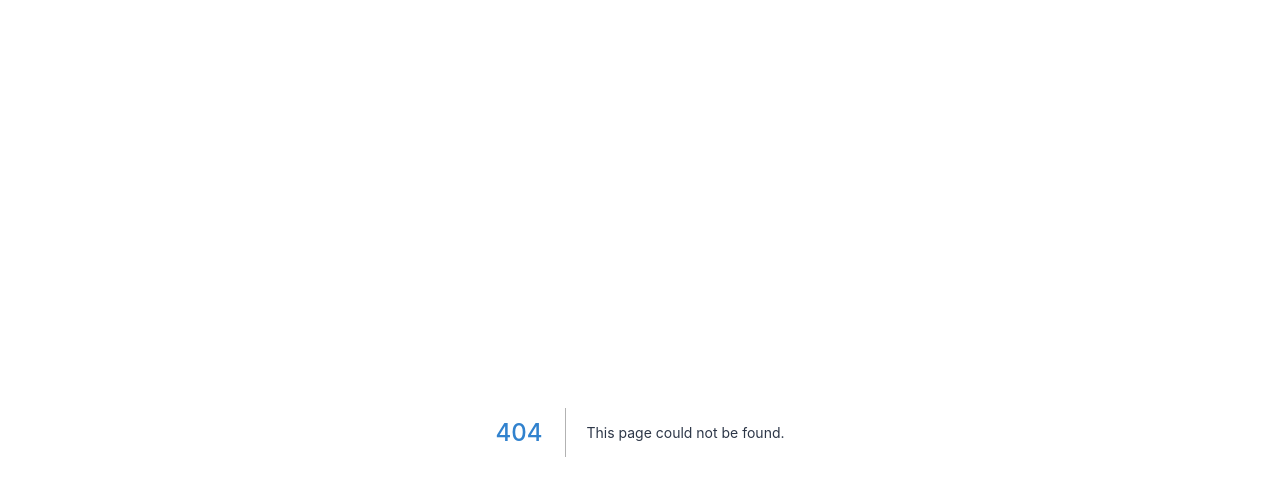
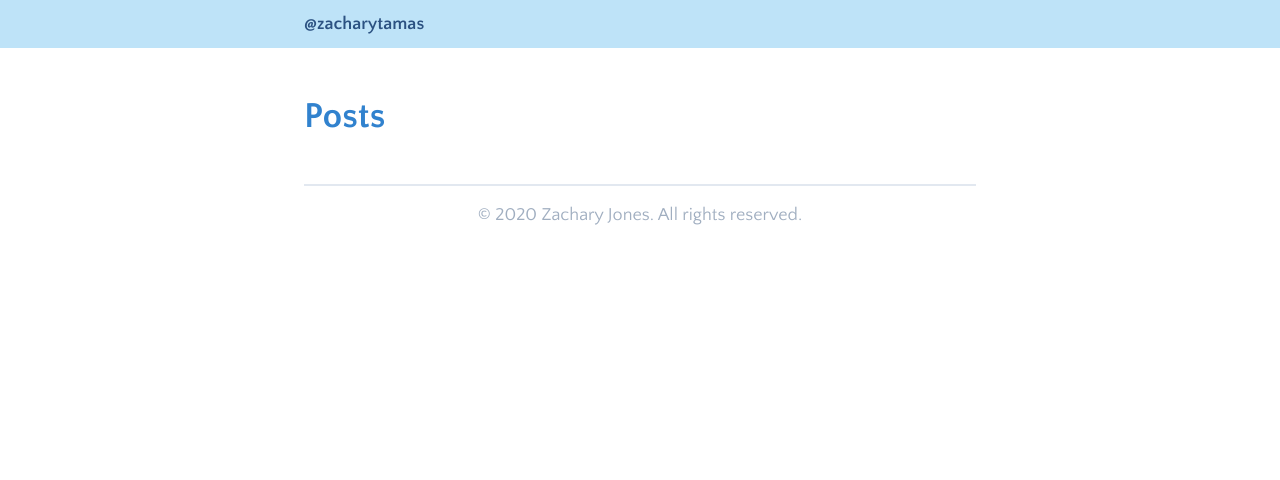
Before and after one commit to zacharytamas/hub, a Next.js app: page /posts in a window 1280 px wide. Before the commit this address had no page. Shown: the top 480 px of the page. Built offline with nearby package versions, Linux system fonts and the light colour scheme.

Commit message:
✨ Add posts index page
For now it is useless but it is there. :)

```diff
--- /dev/null
+++ b/src/pages/posts/index.tsx
@@ -0,0 +1,11 @@
+import React from 'react';
+
+import BaseLayout from '../../layouts/BaseLayout';
+
+export default () => {
+  return (
+    <BaseLayout>
+      <h1>Posts</h1>
+    </BaseLayout>
+  );
+};
```
